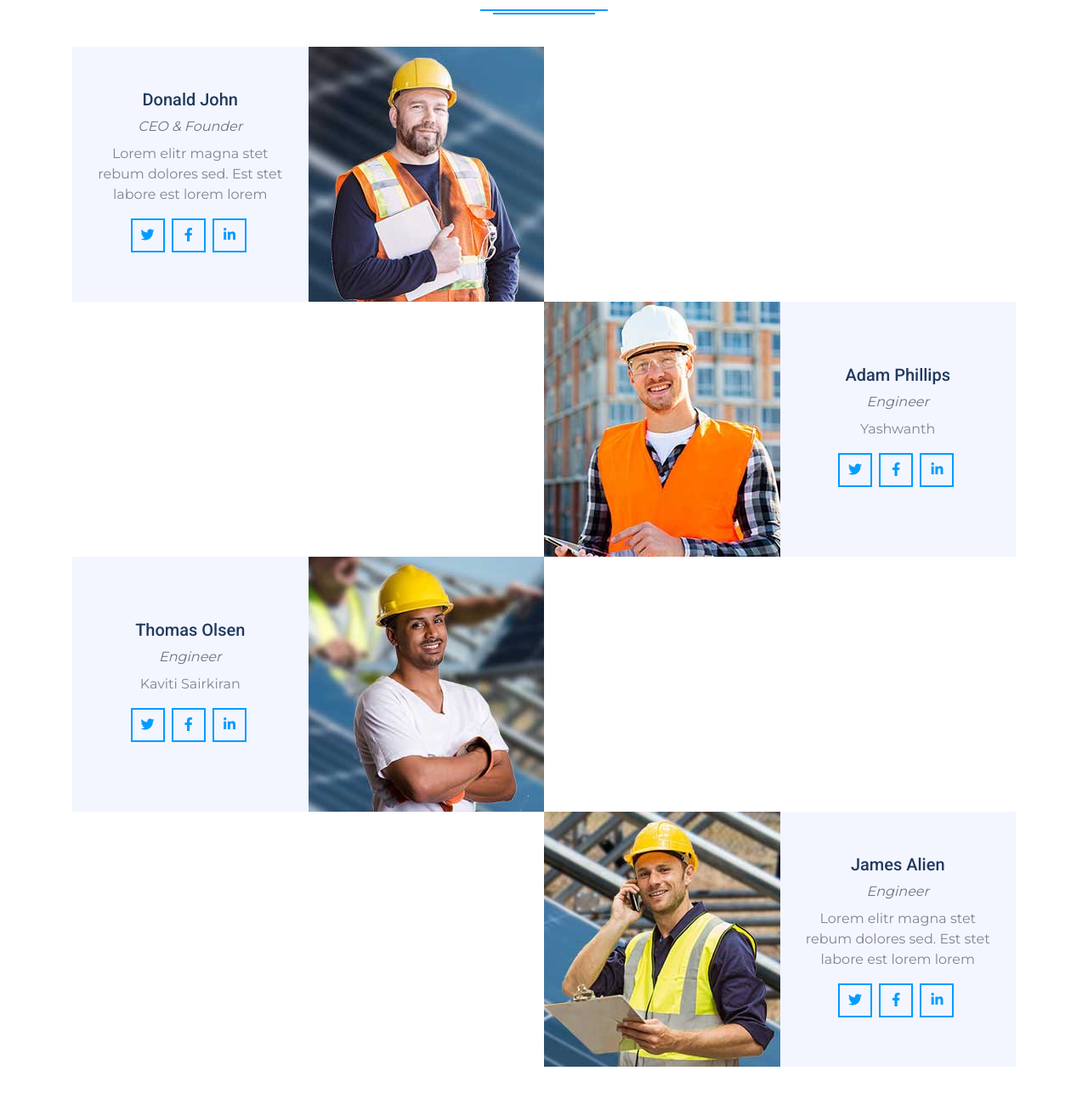
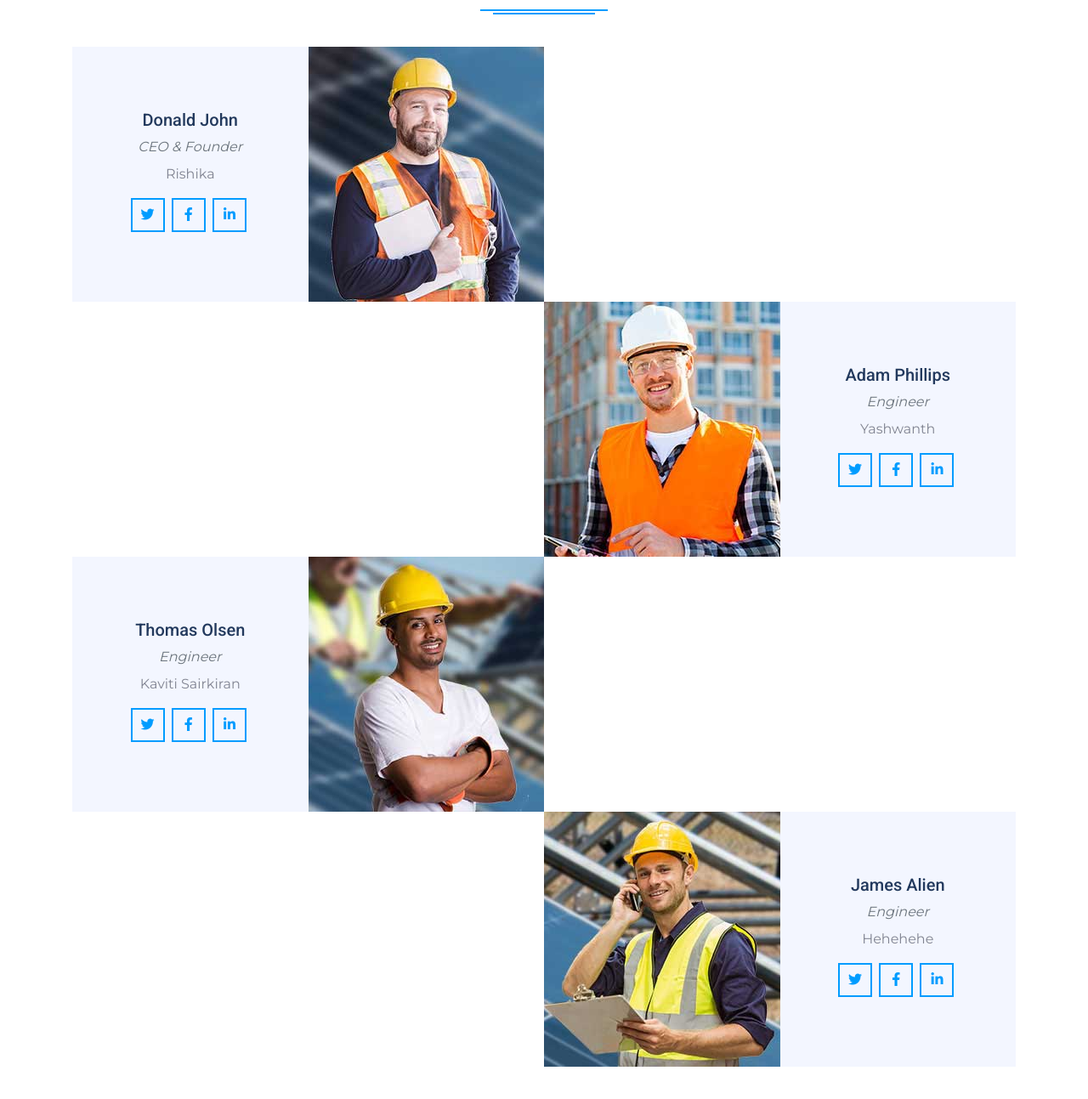
Before and after one commit to RShriv-Work/Solar-Capstone, a plain HTML site: page index.html in a window 1280 px wide. Shown: the part 3532-4825 px from the top of the page at 85% size. Drawn offline with nearby package versions, Linux system fonts and the light colour scheme.

Commit message:
New Commit

```diff
--- a/index.html
+++ b/index.html
@@ -229,7 +229,7 @@
                             <div class="h-100 d-flex flex-column justify-content-center bg-secondary p-4">
                                 <h5 class="mb-2">Donald John</h5>
                                 <p class="text-muted font-italic mb-2">CEO & Founder</p>
-                                <p>Lorem elitr magna stet rebum dolores sed. Est stet labore est lorem lorem</p>
+                                <p>Rishika</p>
                                 <div class="position-relative mb-2">
                                     <a class="btn btn-outline-primary btn-square mr-1" href="#"><i class="fab fa-twitter"></i></a>
                                     <a class="btn btn-outline-primary btn-square mr-1" href="#"><i class="fab fa-facebook-f"></i></a>
@@ -295,7 +295,7 @@
                             <div class="h-100 d-flex flex-column justify-content-center bg-secondary p-4">
                                 <h5 class="mb-2">James Alien</h5>
                                 <p class="text-muted font-italic mb-2">Engineer</p>
-                                <p>Lorem elitr magna stet rebum dolores sed. Est stet labore est lorem lorem</p>
+                                <p>Hehehehe</p>
                                 <div class="position-relative mb-2">
                                     <a class="btn btn-outline-primary btn-square mr-1" href="#"><i class="fab fa-twitter"></i></a>
                                     <a class="btn btn-outline-primary btn-square mr-1" href="#"><i class="fab fa-facebook-f"></i></a>
```
